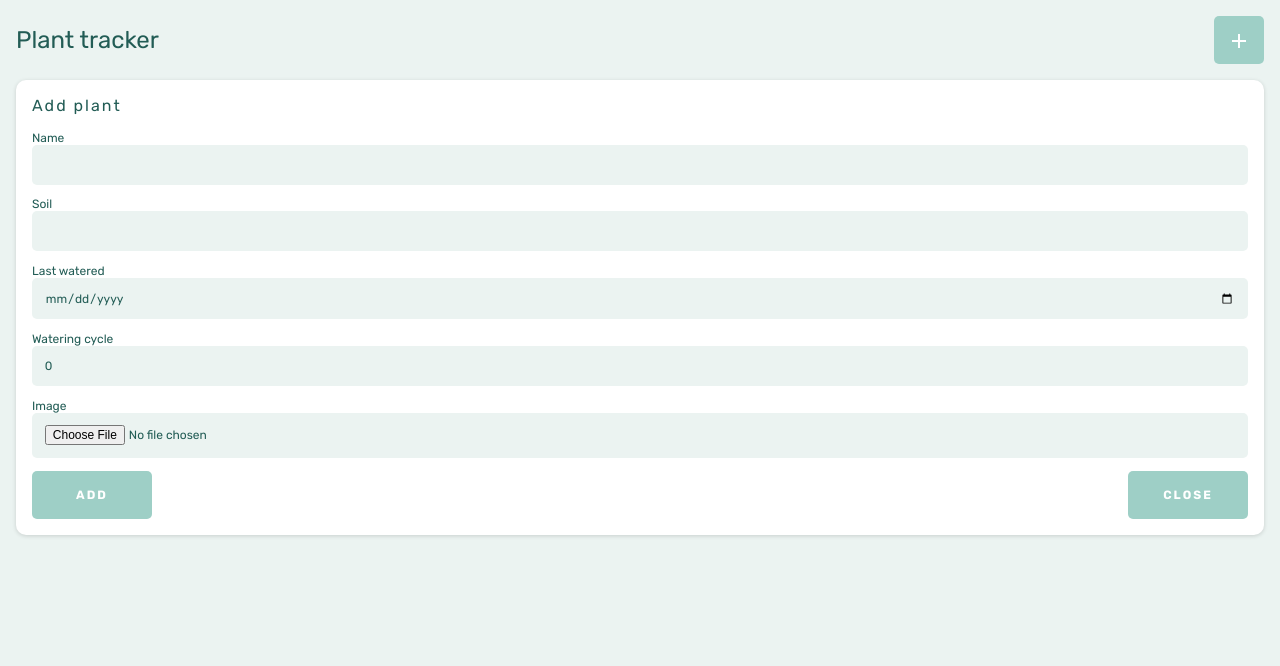
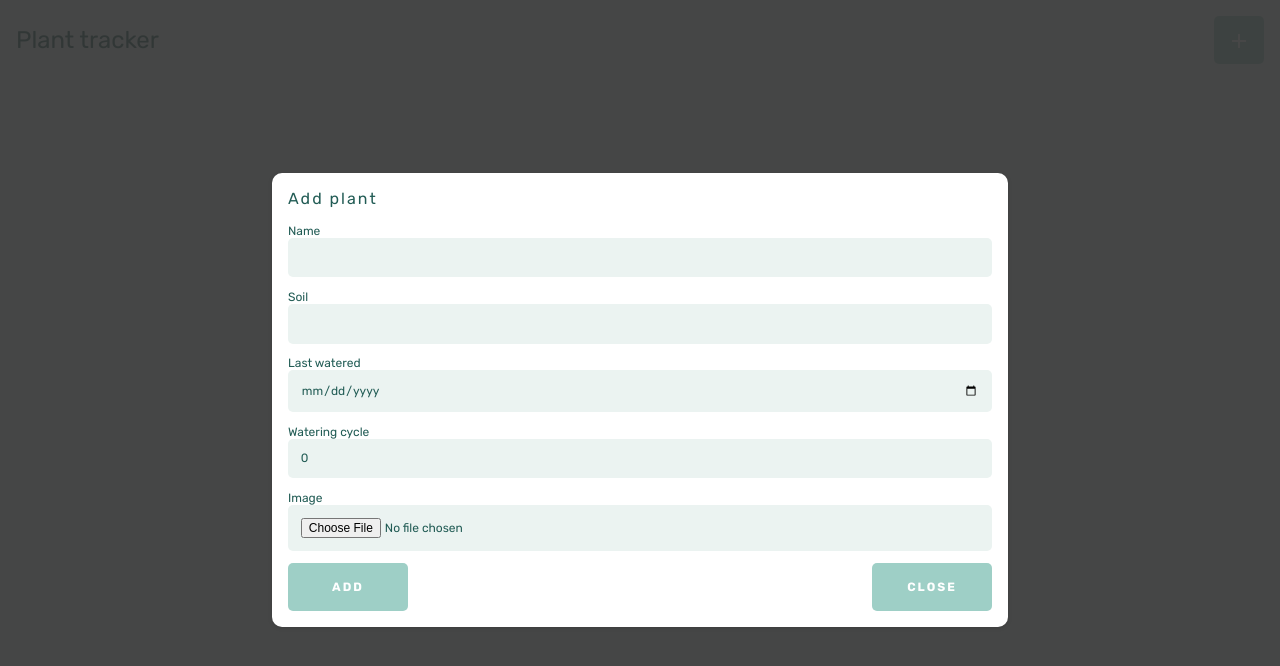
Before and after one commit to laurpe/plant-tracker, a React (Create React App) app: page / in a window 1280 px wide. Both pictures are taken after a click on the button 1239 px from the left and 40 px from the top of the page. Shown: the top 666 px of the page. Built offline with nearby package versions, Linux system fonts and the light colour scheme; no server answers; the HTML template or start-up script is replaced by a standard one.

Commit message:
add plant form uses popup and overlay

```diff
--- a/src/App.tsx
+++ b/src/App.tsx
@@ -31,7 +31,7 @@ const App = () => {
     };
 
     return (
-        <div className="content">
+        <>
             <Header handleToggleFormClick={handleToggleFormClick} />
             {toggleAddPlantForm && (
                 <AddPlantForm
@@ -41,7 +41,7 @@ const App = () => {
                 />
             )}
             <Plants plants={plants} setPlants={setPlants} />
-        </div>
+        </>
     );
 };
 
--- a/src/components/AddPlantForm.tsx
+++ b/src/components/AddPlantForm.tsx
@@ -11,6 +11,8 @@ import Form from "./style/Generics/Form/Form";
 import Button from "./style/Generics/Button";
 import Subtitle from "./style/Generics/Subtitle";
 import Row from "./style/Generics/Row";
+import Overlay from "./style/Generics/Overlay";
+import Popup from "./style/Generics/Popup";
 
 const baseUrl = process.env.REACT_APP_API_BASE_URL as string;
 
@@ -78,6 +80,8 @@ const AddPlantForm = ({ plants, setPlants, handleToggleFormClick }: Props) => {
     };
 
     return (
+        <Overlay>
+            <Popup>
                 <Card>
                     <Form onSubmit={handleSubmit}>
                         <Subtitle>Add plant</Subtitle>
@@ -117,7 +121,11 @@ const AddPlantForm = ({ plants, setPlants, handleToggleFormClick }: Props) => {
                             required
                         />
                         <Label htmlFor="file">Image</Label>
-                <Input type="file" name="file" onChange={handleImageChange} />
+                        <Input
+                            type="file"
+                            name="file"
+                            onChange={handleImageChange}
+                        />
                         <Row justifyContent="space-between">
                             <Button type="submit" width="120px">
                                 Add
@@ -132,6 +140,8 @@ const AddPlantForm = ({ plants, setPlants, handleToggleFormClick }: Props) => {
                         </Row>
                     </Form>
                 </Card>
+            </Popup>
+        </Overlay>
     );
 };
 
--- /dev/null
+++ b/src/components/style/Generics/Overlay.tsx
@@ -0,0 +1,15 @@
+import styled from "styled-components";
+
+const Overlay = styled.div`
+    position: fixed;
+    top: 0;
+    left: 0;
+    height: 100%;
+    width: 100%;
+    background-color: rgba(51, 51, 51, 0.9);
+    display: flex;
+    justify-content: center;
+    align-items: center;
+`;
+
+export default Overlay;
--- /dev/null
+++ b/src/components/style/Generics/Popup.tsx
@@ -0,0 +1,11 @@
+import styled from "styled-components";
+
+const Popup = styled.div`
+    position: relative;
+    top: 0;
+    left: 0;
+    width: 60%;
+    margin: 0 auto;
+`;
+
+export default Popup;
--- a/src/index.tsx
+++ b/src/index.tsx
@@ -3,5 +3,5 @@ import "./index.css";
 import App from "./App";
 
 const container = document.getElementById("app");
-const root = createRoot(container!); // createRoot(container!) if you use TypeScript
+const root = createRoot(container!);
 root.render(<App />);
```
Also changed, not shown: src/index.css (+0 -28 lines). Lines whose indentation alone changed are shown as unchanged.
